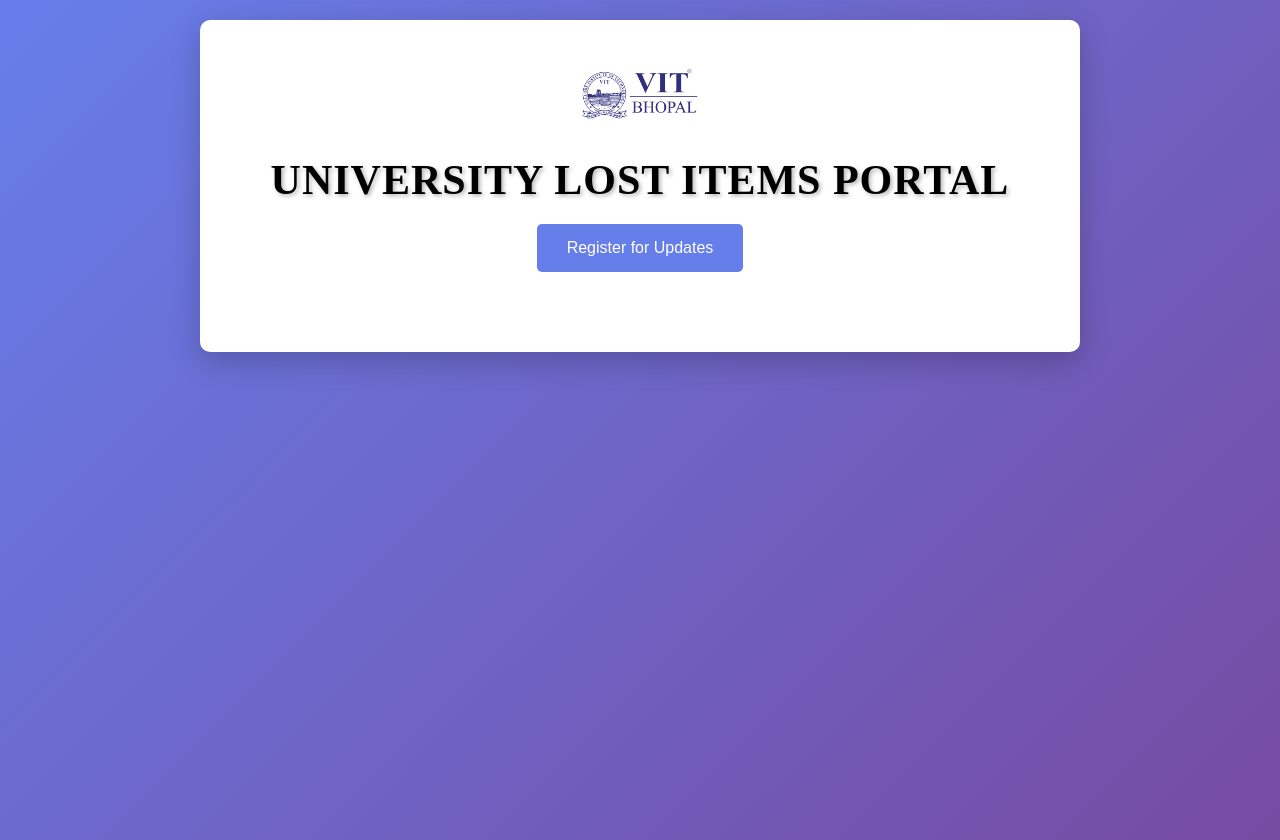
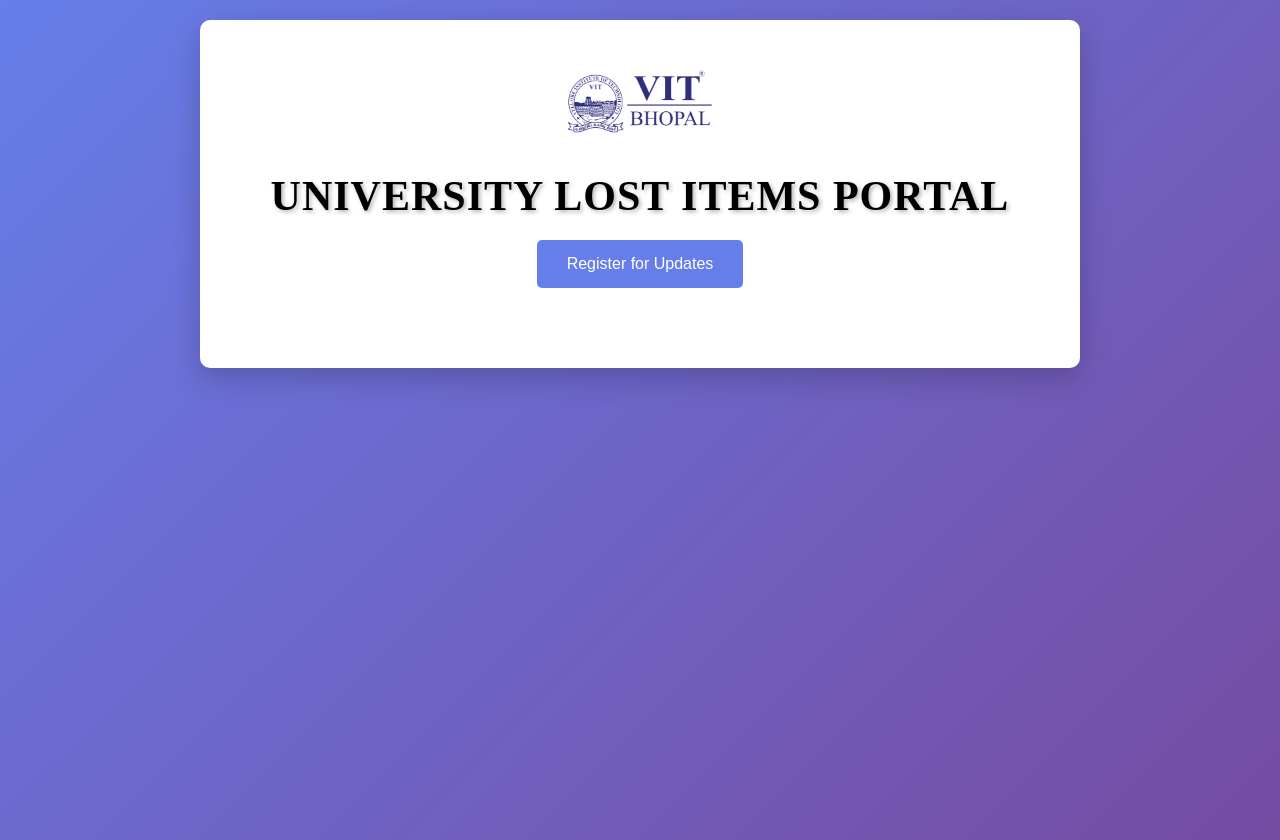
Before and after one commit to alankrit25bai10512-tech/lost_item_portal_uni, a website: page index.html in a window 1280 px wide. Drawn offline with Linux system fonts and the light colour scheme.

Commit message:
Update index.html

```diff
--- a/index.html
+++ b/index.html
@@ -43,7 +43,7 @@
 <body>
     <div class="container">
         <div style="margin-bottom: 30px;">
-            <img src="vit-bhopal-logo-vector.png" alt="VIT Bhopal Logo" style="width: 120px; height: auto; margin-bottom: 15px;">
+            <img src="vit-bhopal-logo-vector.png" alt="VIT Bhopal Logo" style="width: 150px; height: auto; margin-bottom: 15px;">
             <h1 style="font-family: 'Times New Roman', serif; font-size: 42px; font-weight: bold; color: black; text-shadow: 2px 2px 4px rgba(0,0,0,0.3); margin: 10px 0; letter-spacing: 1px;">UNIVERSITY LOST ITEMS PORTAL</h1>
         <a href="login.html" class="btn">Register for Updates</a>
     </div>
```
